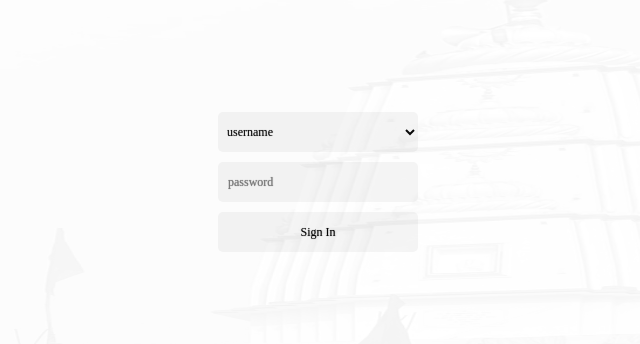
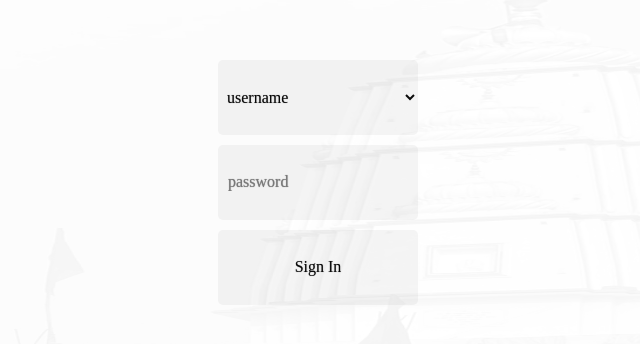
Before and after one commit to Naveen-Jangir-1984/jangirs, a React (Create React App) app: page / in a window 1280 px wide. Shown: the part 218-562 px from the top of the page, without its empty margins (322-962 px from the left). Built offline with nearby package versions, Linux system fonts and the light colour scheme.

Commit message:
cosmetic changes

```diff
--- a/src/App.css
+++ b/src/App.css
@@ -5,12 +5,12 @@
   text-shadow: 0 0 1px grey;
 }
 
-.App {
+.app {
   width: 100dvw;
   height: 100dvh;
   display: flex;
   flex-direction: column;
-  justify-content: space-evenly;
+  justify-content: space-around;
   align-items: center;
   box-sizing: border-box;
   overflow: hidden;
@@ -18,7 +18,7 @@
 
 input {
   width: 150px;
-  height: 30px;
+  height: 25px;
   padding: 10px;
   outline: none;
   background-color: whitesmoke;
@@ -30,7 +30,7 @@ input {
 button {
   color: black;
   width: 50px;
-  height: 20px;
+  height: 25px;
   background-color: whitesmoke;
   outline: none;
   border: none;
@@ -42,8 +42,8 @@ button {
 select {
   color: black;
   padding: 0 5px;
-  width: 100px;
-  height: 20px;
+  width: 80px;
+  height: 25px;
   background-color: whitesmoke;
   outline: none;
   border: none;
@@ -56,8 +56,8 @@ label {
   display: flex;
   justify-content: space-evenly;
   align-items: center;
-  width: 180px;
-  height: 20px;
+  width: 160px;
+  height: 25px;
   background-color: whitesmoke;
   border: none;
   border-radius: 5px;
--- a/src/frontend/filter/Filter.js
+++ b/src/frontend/filter/Filter.js
@@ -189,13 +189,13 @@ const Filter = ({ state, dispatch, members, getHindiText, getHindiNumbers }) =>
         </select>
         <label>
           <span>{state.user.language ?
-            <><span>{`Married (${getAliveAndMarriedMales()}`}</span><span style={{fontSize: '8px', color: 'red'}}>{` / ${getDeadAndMarriedMales()})`}</span></> :
-            <><span>{`विवाहित (${getHindiNumbers(getAliveAndMarriedMales().toString())}`}</span><span style={{fontSize: '8px', color: 'red'}}>{` / ${getHindiNumbers(getDeadAndMarriedMales().toString())})`}</span></>
+            <><span>{`Married (${getAliveAndMarriedMales()}`}</span><span style={{fontSize: '8px', color: 'red'}}>{` / ${getDeadAndMarriedMales()}`}</span>{`)`}</> :
+            <><span>{`विवाहित (${getHindiNumbers(getAliveAndMarriedMales().toString())}`}</span><span style={{fontSize: '8px', color: 'red'}}>{` / ${getHindiNumbers(getDeadAndMarriedMales().toString())}`}</span>{`)`}</>
           }</span>
           {' '}
           <span>{state.user.language ?
             <><span>{`Unmarried (${getAliveAndUnmarriedMales()}`}</span><span style={{fontSize: '8px', color: 'red'}}>{` / ${getDeadAndUnmarriedMales()})`}</span></> :
-            <><span>{`अविवाहित (${getHindiNumbers(getAliveAndUnmarriedMales().toString())}`}</span><span style={{fontSize: '8px', color: 'red'}}>{` / ${getHindiNumbers(getDeadAndUnmarriedMales().toString())})`}</span></>
+            <><span>{`अविवाहित (${getHindiNumbers(getAliveAndUnmarriedMales().toString())}`}</span><span style={{fontSize: '8px', color: 'red'}}>{` / ${getHindiNumbers(getDeadAndUnmarriedMales().toString())}`}</span>{`)`}</>
           }</span>
         </label>
         <select name='gotra' value={male.gotra} onChange={(e) => dispatch({ type: 'male-selection', village: '', gotra: e.target.value })}>
@@ -212,12 +212,12 @@ const Filter = ({ state, dispatch, members, getHindiText, getHindiNumbers }) =>
         <label>
           <span>{state.user.language ?
             <><span>{`Married (${getAliveAndMarriedFemales()}`}</span><span style={{fontSize: '8px', color: 'red'}}>{`/ ${getDeadAndMarriedFemales()})`}</span></> :
-            <><span>{`विवाहित (${getHindiNumbers(getAliveAndMarriedFemales().toString())}`}</span><span style={{fontSize: '8px', color: 'red'}}>{`/ ${getHindiNumbers(getDeadAndMarriedFemales().toString())})`}</span></>
+            <><span>{`विवाहित (${getHindiNumbers(getAliveAndMarriedFemales().toString())}`}</span><span style={{fontSize: '8px', color: 'red'}}>{`/ ${getHindiNumbers(getDeadAndMarriedFemales().toString())}`}</span>{`)`}</>
           }</span>
           {' '}
           <span>{state.user.language ?
             <><span>{`Unmarried (${getAliveAndUnmarriedFemales()}`}</span><span style={{fontSize: '8px', color: 'red'}}>{` / ${getDeadAndUnmarriedFemales()} )`}</span></> :
-            <><span>{`अविवाहित (${getHindiNumbers(getAliveAndUnmarriedFemales().toString())}`}</span><span style={{fontSize: '8px', color: 'red'}}>{`/ ${getHindiNumbers(getDeadAndUnmarriedFemales().toString())})`}</span></>
+            <><span>{`अविवाहित (${getHindiNumbers(getAliveAndUnmarriedFemales().toString())}`}</span><span style={{fontSize: '8px', color: 'red'}}>{`/ ${getHindiNumbers(getDeadAndUnmarriedFemales().toString())}`}</span>{`)`}</>
           }</span>
         </label>
         <select name='gotra' value={female.gotra} onChange={(e) => dispatch({ type: 'female-selection', village: '', gotra: e.target.value })}>
--- a/src/frontend/signin/SignIn.css
+++ b/src/frontend/signin/SignIn.css
@@ -8,6 +8,6 @@
 
 .signin select, .signin input, .signin button {
   width: 200px;
-  height: 40px;
-  font-size: 12px;
+  height: 75px;
+  font-size: 16px;
 }
--- a/src/frontend/tree/Tree.css
+++ b/src/frontend/tree/Tree.css
@@ -1,6 +1,6 @@
 .tree {
   width: 100%;
-  height: 80%;
+  height: 75%;
   overflow-x: hidden;
 }
 
@@ -15,7 +15,7 @@
   border-radius: 5px;
   column-gap: 5px;
   width: 300px;
-  height: 20px;
+  height: 25px;
 }
 .member-card:hover {
   cursor: pointer;
@@ -31,8 +31,8 @@
 
 .display-pic {
   border-radius: 50%;
-  width: 15px;
-  height: 15px;
+  width: 20px;
+  height: 20px;
 }
 
 .toggle-icons, .mobile-icons {
--- a/src/frontend/tree/Tree.js
+++ b/src/frontend/tree/Tree.js
@@ -92,7 +92,7 @@ const Tree = ({ state, dispatch, getHindiText, getHindiNumbers }) => {
           </span>
         </div>
         <div style={{display: member.isCollapsed ? 'none' : 'block'}}>
-          {member.gender === 'M' && member.children?.map(child => displayMember(child, depth + 2))}
+          {member.gender === 'M' && member.children?.map(child => displayMember(child, depth + 5))}
         </div>
       </div>
     );
```
Also changed, not shown: src/App.js.
